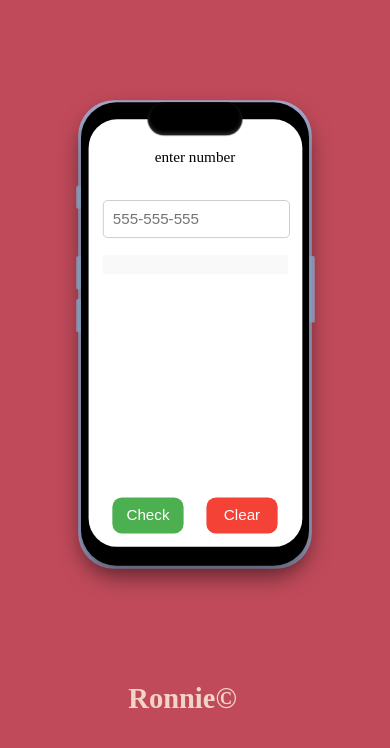
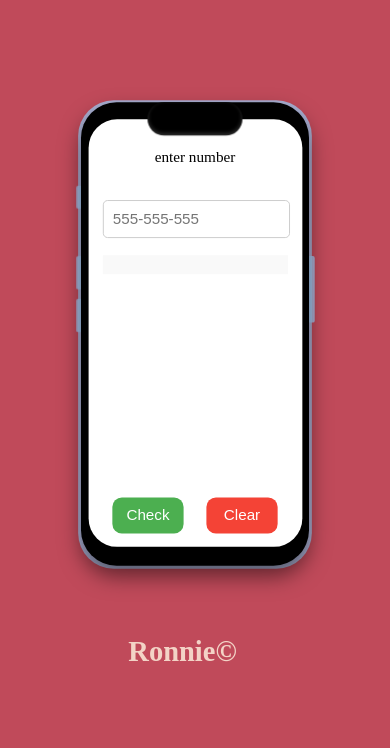
Before and after one commit to Haron254-Byte/Telephone-Validator-Project, a plain HTML site: page index.html in a window 390 px wide. Shown: the part 88-836 px from the top of the page. Drawn offline with Linux system fonts and the light colour scheme.

Commit message:
Update styles.css

```diff
--- a/styles.css
+++ b/styles.css
@@ -9,7 +9,7 @@ h1{
 }
 h3{
 position:absolute;
-  bottom: -15px!important;
+  bottom: 35px!important;
   left: 32%!important;
 
    font-size:30px!important;
```
